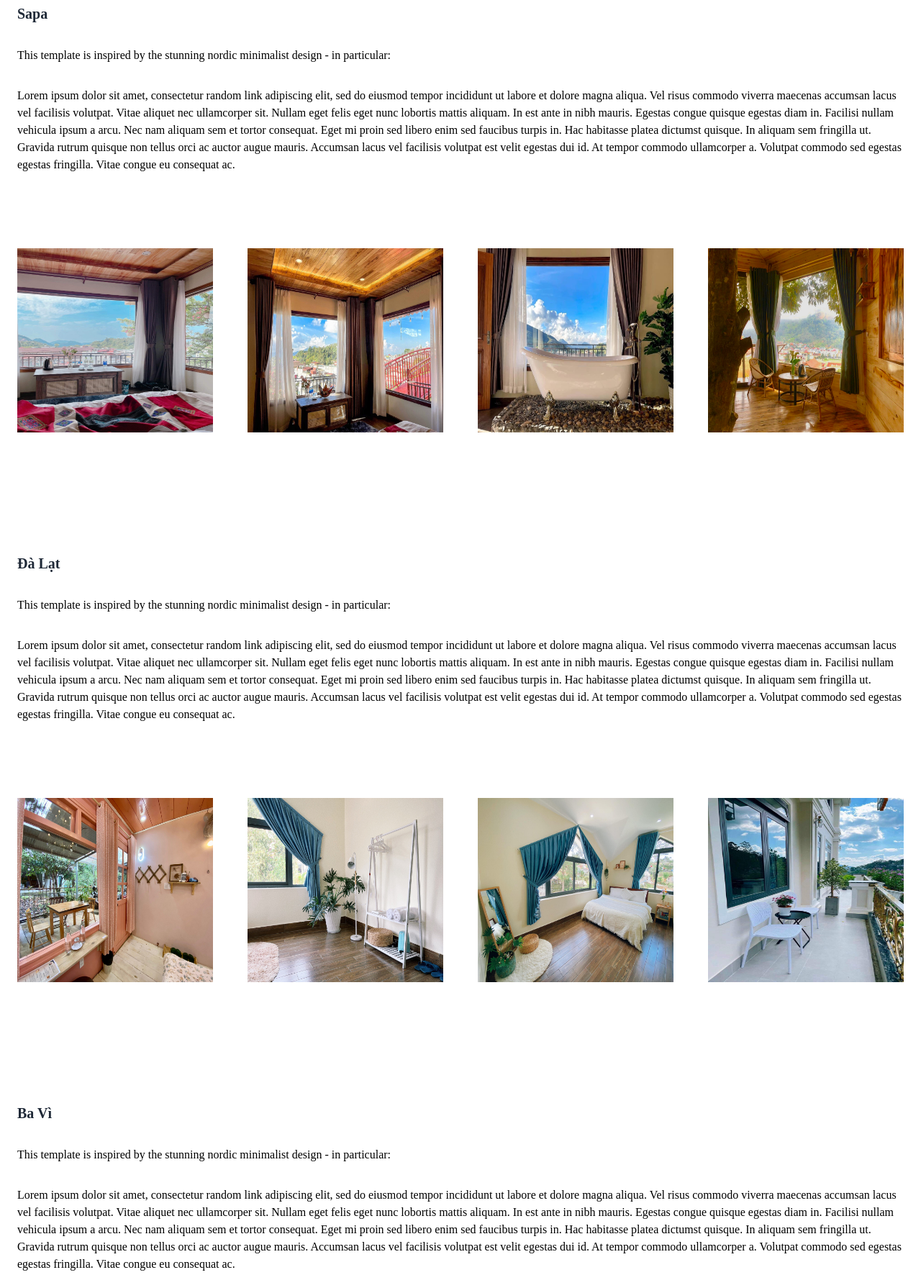
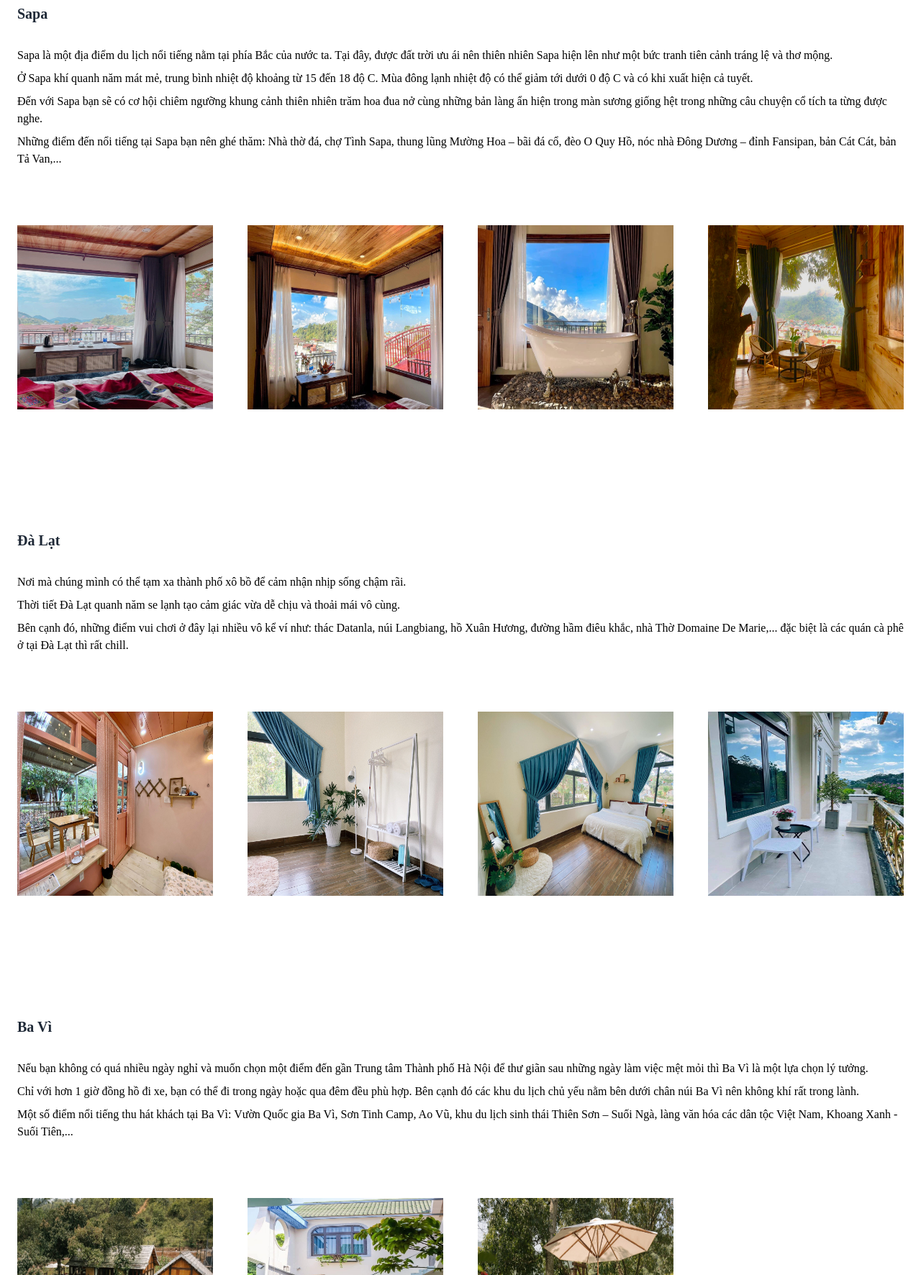
Before and after one commit to Havana-vn/Havana, a plain HTML site: page index.html in a window 1280 px wide. Shown: the part 1240-3012 px from the top of the page at 72% size. Drawn offline with nearby package versions, Linux system fonts and the light colour scheme.

Commit message:
Update index.html

```diff
--- a/index.html
+++ b/index.html
@@ -95,9 +95,10 @@ img {
 	<section class="bg-white py-8">
 		<div class="container py-8 px-6 mx-auto">
             <h5 class="font-bold text-gray-800 text-xl" id="sapa">Sapa</h5>
-            <p class="mt-8 mb-8">This template is inspired by the stunning nordic minimalist design - in particular:
-            <br>
-            <p class="mb-8">Lorem ipsum dolor sit amet, consectetur <a href="#">random link</a> adipiscing elit, sed do eiusmod tempor incididunt ut labore et dolore magna aliqua. Vel risus commodo viverra maecenas accumsan lacus vel facilisis volutpat. Vitae aliquet nec ullamcorper sit. Nullam eget felis eget nunc lobortis mattis aliquam. In est ante in nibh mauris. Egestas congue quisque egestas diam in. Facilisi nullam vehicula ipsum a arcu. Nec nam aliquam sem et tortor consequat. Eget mi proin sed libero enim sed faucibus turpis in. Hac habitasse platea dictumst quisque. In aliquam sem fringilla ut. Gravida rutrum quisque non tellus orci ac auctor augue mauris. Accumsan lacus vel facilisis volutpat est velit egestas dui id. At tempor commodo ullamcorper a. Volutpat commodo sed egestas egestas fringilla. Vitae congue eu consequat ac.</p>
+            <p class="mt-8 mb-2">Sapa là một địa điểm du lịch nổi tiếng nằm tại phía Bắc của nước ta. Tại đây, được đất trời ưu ái nên thiên nhiên Sapa hiện lên như một bức tranh tiên cảnh tráng lệ và thơ mộng.</p>
+            <p class="mb-2">Ở Sapa khí quanh năm mát mẻ, trung bình nhiệt độ khoảng từ 15 đến 18 độ C. Mùa đông lạnh nhiệt độ có thể giảm tới dưới 0 độ C và có khi xuất hiện cả tuyết.</p>
+			<p class="mb-2">Đến với Sapa bạn sẽ có cơ hội chiêm ngưỡng khung cảnh thiên nhiên trăm hoa đua nở cùng những bản làng ẩn hiện trong màn sương giống hệt trong những câu chuyện cổ tích ta từng được nghe.</p>
+			<p class="mb-2">Những điểm đến nổi tiếng tại Sapa bạn nên ghé thăm: Nhà thờ đá, chợ Tình Sapa, thung lũng Mường Hoa – bãi đá cổ, đèo O Quy Hồ, nóc nhà Đông Dương – đỉnh Fansipan, bản Cát Cát, bản Tả Van,... </p>
         </div>
 
 		<div class="container mx-auto flex items-center flex-wrap pt-4 pb-12">
@@ -119,9 +120,9 @@ img {
 	<section class="bg-white py-8">
 		<div class="container py-8 px-6 mx-auto">
             <h5 class="font-bold text-gray-800 text-xl" id="dalat">Đà Lạt</h5>
-            <p class="mt-8 mb-8">This template is inspired by the stunning nordic minimalist design - in particular:
-            <br>
-            <p class="mb-8">Lorem ipsum dolor sit amet, consectetur <a href="#">random link</a> adipiscing elit, sed do eiusmod tempor incididunt ut labore et dolore magna aliqua. Vel risus commodo viverra maecenas accumsan lacus vel facilisis volutpat. Vitae aliquet nec ullamcorper sit. Nullam eget felis eget nunc lobortis mattis aliquam. In est ante in nibh mauris. Egestas congue quisque egestas diam in. Facilisi nullam vehicula ipsum a arcu. Nec nam aliquam sem et tortor consequat. Eget mi proin sed libero enim sed faucibus turpis in. Hac habitasse platea dictumst quisque. In aliquam sem fringilla ut. Gravida rutrum quisque non tellus orci ac auctor augue mauris. Accumsan lacus vel facilisis volutpat est velit egestas dui id. At tempor commodo ullamcorper a. Volutpat commodo sed egestas egestas fringilla. Vitae congue eu consequat ac.</p>
+            <p class="mt-8 mb-2">Nơi mà chúng mình có thể tạm xa thành phố xô bồ để cảm nhận nhịp sống chậm rãi. </p>
+            <p class="mb-2">Thời tiết Đà Lạt quanh năm se lạnh tạo cảm giác vừa dễ chịu và thoải mái vô cùng.</p>
+			<p class="mb-2">Bên cạnh đó, những điểm vui chơi ở đây lại nhiều vô kể ví như: thác Datanla, núi Langbiang, hồ Xuân Hương, đường hầm điêu khắc, nhà Thờ Domaine De Marie,... đặc biệt là các quán cà phê ở tại Đà Lạt thì rất chill.</p>
         </div>
 
 		<div class="container mx-auto flex items-center flex-wrap pt-4 pb-12">
@@ -143,9 +144,9 @@ img {
 	<section class="bg-white py-8">
 		<div class="container py-8 px-6 mx-auto">
             <h5 class="font-bold text-gray-800 text-xl" id="bavi">Ba Vì</h5>
-            <p class="mt-8 mb-8">This template is inspired by the stunning nordic minimalist design - in particular:
-            <br>
-            <p class="mb-8">Lorem ipsum dolor sit amet, consectetur <a href="#">random link</a> adipiscing elit, sed do eiusmod tempor incididunt ut labore et dolore magna aliqua. Vel risus commodo viverra maecenas accumsan lacus vel facilisis volutpat. Vitae aliquet nec ullamcorper sit. Nullam eget felis eget nunc lobortis mattis aliquam. In est ante in nibh mauris. Egestas congue quisque egestas diam in. Facilisi nullam vehicula ipsum a arcu. Nec nam aliquam sem et tortor consequat. Eget mi proin sed libero enim sed faucibus turpis in. Hac habitasse platea dictumst quisque. In aliquam sem fringilla ut. Gravida rutrum quisque non tellus orci ac auctor augue mauris. Accumsan lacus vel facilisis volutpat est velit egestas dui id. At tempor commodo ullamcorper a. Volutpat commodo sed egestas egestas fringilla. Vitae congue eu consequat ac.</p>
+            <p class="mt-8 mb-2">Nếu bạn không có quá nhiều ngày nghỉ và muốn chọn một điểm đến gần Trung tâm Thành phố Hà Nội để thư giãn sau những ngày làm việc mệt mỏi thì Ba Vì là một lựa chọn lý tưởng.</p>
+            <p class="mb-2">Chỉ với hơn 1 giờ đồng hồ đi xe, bạn có thể đi trong ngày hoặc qua đêm đều phù hợp. Bên cạnh đó các khu du lịch chủ yếu nằm bên dưới chân núi Ba Vì nên không khí rất trong lành.</p>
+			<p class="mb-2">Một số điểm nổi tiếng thu hát khách tại Ba Vì: Vườn Quốc gia Ba Vì, Sơn Tinh Camp, Ao Vũ, khu du lịch sinh thái Thiên Sơn – Suối Ngà, làng văn hóa các dân tộc Việt Nam, Khoang Xanh - Suối Tiên,... </p>
         </div>
 
 		<div class="container mx-auto flex items-center flex-wrap pt-4 pb-12">
@@ -164,9 +165,9 @@ img {
 	<section class="bg-white py-8">
 		<div class="container py-8 px-6 mx-auto">
             <h5 class="font-bold text-gray-800 text-xl" id="socson">Sóc Sơn</h5>
-            <p class="mt-8 mb-8">This template is inspired by the stunning nordic minimalist design - in particular:
-            <br>
-            <p class="mb-8">Lorem ipsum dolor sit amet, consectetur <a href="#">random link</a> adipiscing elit, sed do eiusmod tempor incididunt ut labore et dolore magna aliqua. Vel risus commodo viverra maecenas accumsan lacus vel facilisis volutpat. Vitae aliquet nec ullamcorper sit. Nullam eget felis eget nunc lobortis mattis aliquam. In est ante in nibh mauris. Egestas congue quisque egestas diam in. Facilisi nullam vehicula ipsum a arcu. Nec nam aliquam sem et tortor consequat. Eget mi proin sed libero enim sed faucibus turpis in. Hac habitasse platea dictumst quisque. In aliquam sem fringilla ut. Gravida rutrum quisque non tellus orci ac auctor augue mauris. Accumsan lacus vel facilisis volutpat est velit egestas dui id. At tempor commodo ullamcorper a. Volutpat commodo sed egestas egestas fringilla. Vitae congue eu consequat ac.</p>
+            <p class="mt-8 mb-2">Bên cạnh Ba Vì, Sóc Sơn cũng là 1 điểm đến lý tưởng vào dịp cuối tuần cùng bạn bè và gia đình. </p>
+            <p class="mb-2">Là địa điểm có vị trí địa lý thiên thời, khí hậu mát mẻ quanh năm cùng bức tranh phong cảnh vô cùng lãng mạn, Sóc Sơn chắc chắn sẽ là nơi giúp bạn làm mới cuộc sống của mình hiệu quả đấy.</p>
+			<p class="mb-2">Điểm vui chơi nên ghé thăm, trải nghiệm tại Sóc Sơn: hồ Đồng Đò, núi Hàm Lợn, chùa Non Nước, Việt Phủ Thành Chương, hồ Đồng Quan,... </p>
         </div>
 
 		<div class="container mx-auto flex items-center flex-wrap pt-4 pb-12">
```
